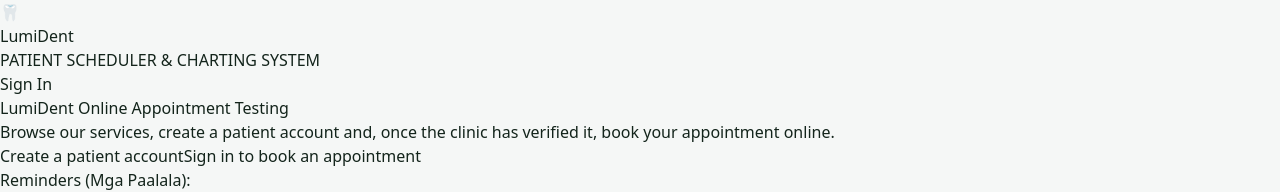
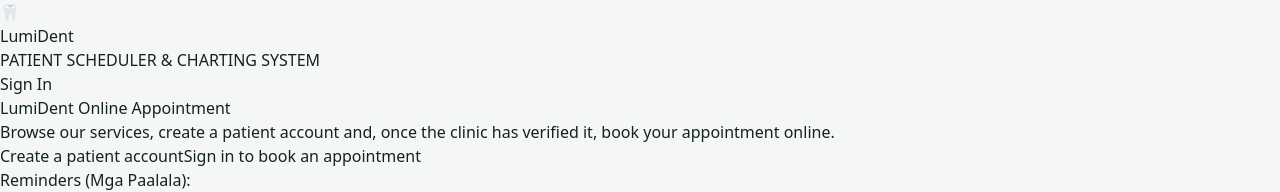
Before and after one commit to PaquitoLugo/dental-clinic, a React (Vite) app: page / in a window 1280 px wide. Shown: the top 192 px of the page. Built offline with nearby package versions, Linux system fonts and the light colour scheme; no server answers; the database is empty.

Commit message:
okay lets gooo

```diff
--- a/src/views/patientPortal.jsx
+++ b/src/views/patientPortal.jsx
@@ -105,7 +105,7 @@
         <div className="bg-white border border-[#d4e2dc] rounded-2xl p-8 shadow-2xs space-y-6">
           <div>
             <h2 className="text-3xl font-black text-[#13241b] tracking-tight uppercase">
-              LumiDent Online Appointment Testing
+              LumiDent Online Appointment
             </h2>
             <p className="text-xs text-[#607368] font-medium mt-2">
               Browse our services, create a patient account and, once the clinic has verified it, book your appointment online.
```
